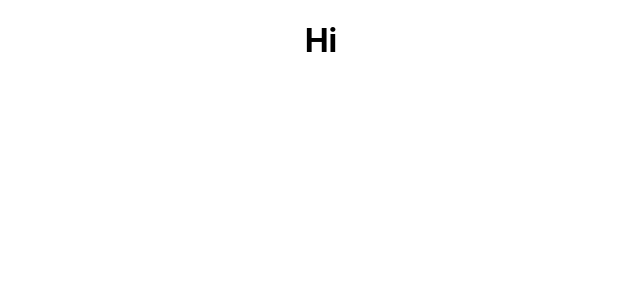
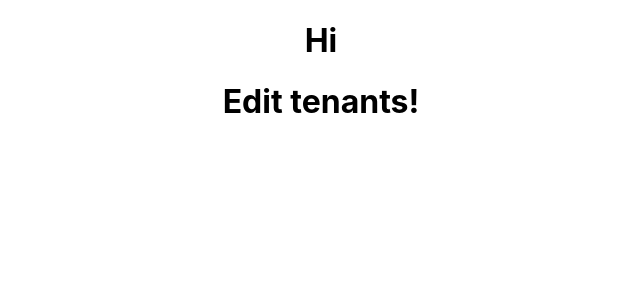
Before and after one commit to Froy-y/rent-a-prop-FE, a React (Create React App) app: page /tenant/1/edit in a window 1280 px wide. Shown: the top 300 px of the page, without its empty margins (319-959 px from the left). Built offline with nearby package versions, Linux system fonts and the light colour scheme.

Commit message:
Created dummy components for my tenant model and their paths as well

```diff
--- a/package.json
+++ b/package.json
@@ -8,6 +8,7 @@
     "@testing-library/user-event": "^12.1.10",
     "react": "^17.0.2",
     "react-dom": "^17.0.2",
+    "react-router-dom": "^5.3.0",
     "react-scripts": "4.0.3",
     "web-vitals": "^1.0.1"
   },
--- a/src/App.js
+++ b/src/App.js
@@ -1,9 +1,15 @@
 import './App.css'
 import { BrowserRouter as Router, Route, Switch } from 'react-router-dom'
-import NewRental from './components/NewRental';
-import RentalList from './components/RentalList';
-import EditRental from './components/EditRental';
-import RentalDetails from './components/RentalDetails';
+
+import NewRental from './components/Rentals/NewRental';
+import RentalList from './components/Rentals/RentalList';
+import EditRental from './components/Rentals/EditRental';
+import RentalDetails from './components/Rentals/RentalDetails';
+
+import NewTenant from './components/Tenants/NewTenant';
+import TenantList from './components/Tenants/TenantList';
+import EditTenant from './components/Tenants/EditTenant';
+import TenantDetails from './components/Tenants/TenantDetails';
 
 const App = () => {
   return (
@@ -15,6 +21,11 @@ const App = () => {
           <Route exact path ='/renta' render={(routerProps) => <RentalList {...routerProps} /> } />
           <Route exact path ='/renta/:id/edit' render={(routerProps) => <EditRental {...routerProps} /> } />
           <Route exact path ='/renta/:id' render={(routerProps) => <RentalDetails {...routerProps} /> } />
+
+          <Route exact path ='/tenant/new' render={(routerProps) => <NewTenant {...routerProps} /> } />
+          <Route exact path ='/tenant' render={(routerProps) => <TenantList {...routerProps} /> } />
+          <Route exact path ='/tenant/:id/edit' render={(routerProps) => <EditTenant {...routerProps} /> } />
+          <Route exact path ='/tenant/:id' render={(routerProps) => <TenantDetails {...routerProps} /> } />
         </Switch>
       </Router>
     </div>
--- /dev/null
+++ b/src/components/Tenants/EditTenant.js
@@ -0,0 +1,13 @@
+import React from 'react'
+
+const EditTenant = (props) => {
+    return(
+        <>
+            <div>
+                <h1>Edit tenants!</h1>
+            </div>
+        </>
+    )
+}
+
+export default EditTenant
--- /dev/null
+++ b/src/components/Tenants/NewTenant.js
@@ -0,0 +1,13 @@
+import React from 'react'
+
+const NewTenant = (props) => {
+    return(
+        <>
+            <div>
+                <h1>Create new tenants!</h1>
+            </div>
+        </>
+    )
+}
+
+export default NewTenant
--- /dev/null
+++ b/src/components/Tenants/TenantDetails.js
@@ -0,0 +1,13 @@
+import React from 'react'
+
+const TenantDetail = (props) => {
+    return(
+        <>
+            <div>
+                <h1>Tenant Detail!</h1>
+            </div>
+        </>
+    )
+}
+
+export default TenantDetail
--- /dev/null
+++ b/src/components/Tenants/TenantList.js
@@ -0,0 +1,13 @@
+import React from 'react'
+
+const TenantList = (props) => {
+    return(
+        <>
+            <div>
+                <h1>Tenant List!</h1>
+            </div>
+        </>
+    )
+}
+
+export default TenantList
```
Also changed, not shown: src/components/Rentals/EditRental.js (renamed from src/components/EditRental.js), src/components/Rentals/NewRental.js (renamed from src/components/NewRental.js), src/components/Rentals/RentalDetails.js (renamed from src/components/RentalDetails.js), src/components/Rentals/RentalList.js (renamed from src/components/RentalList.js), 2 other files (tests, documents, lock files or other folders).
